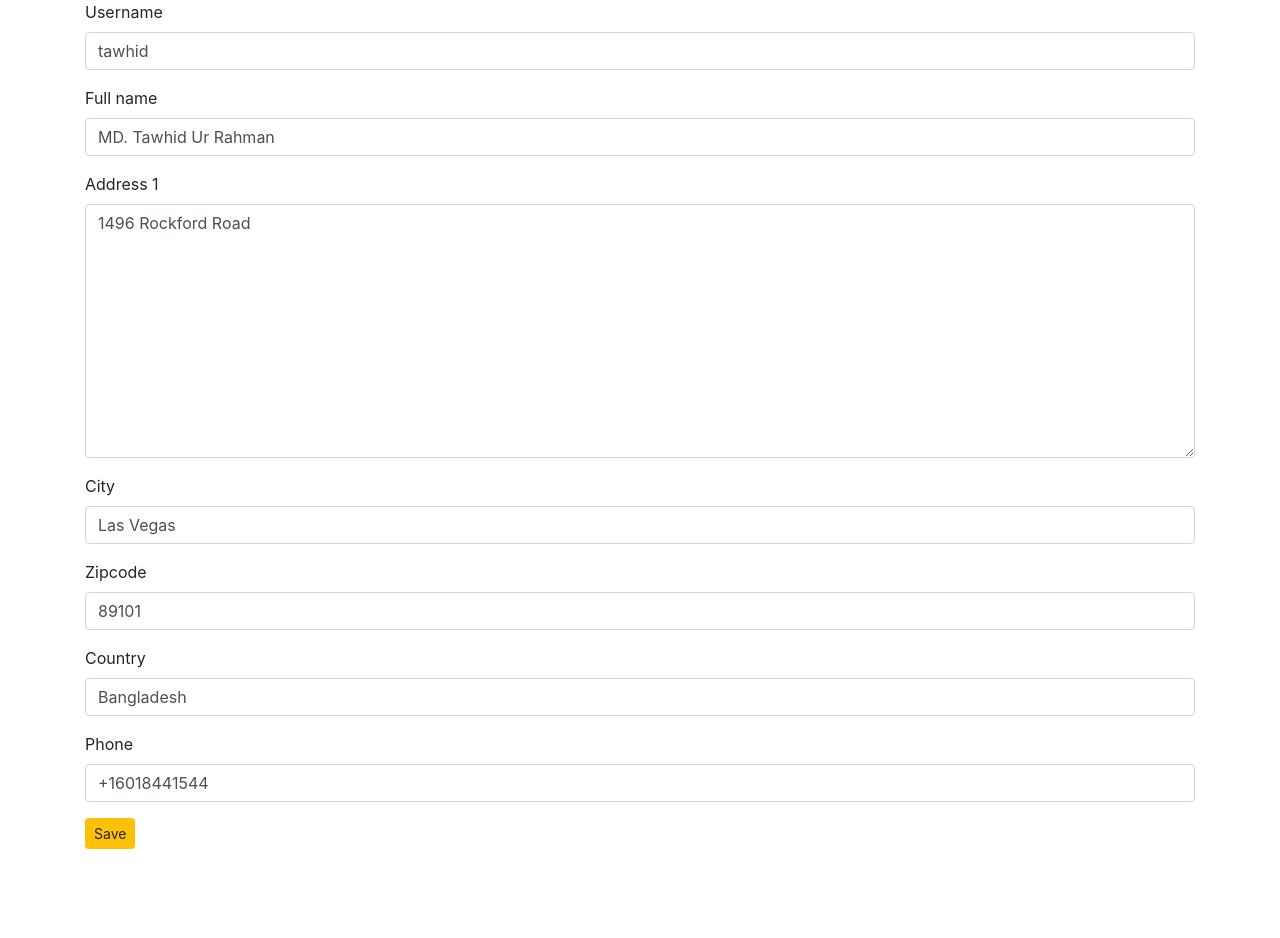
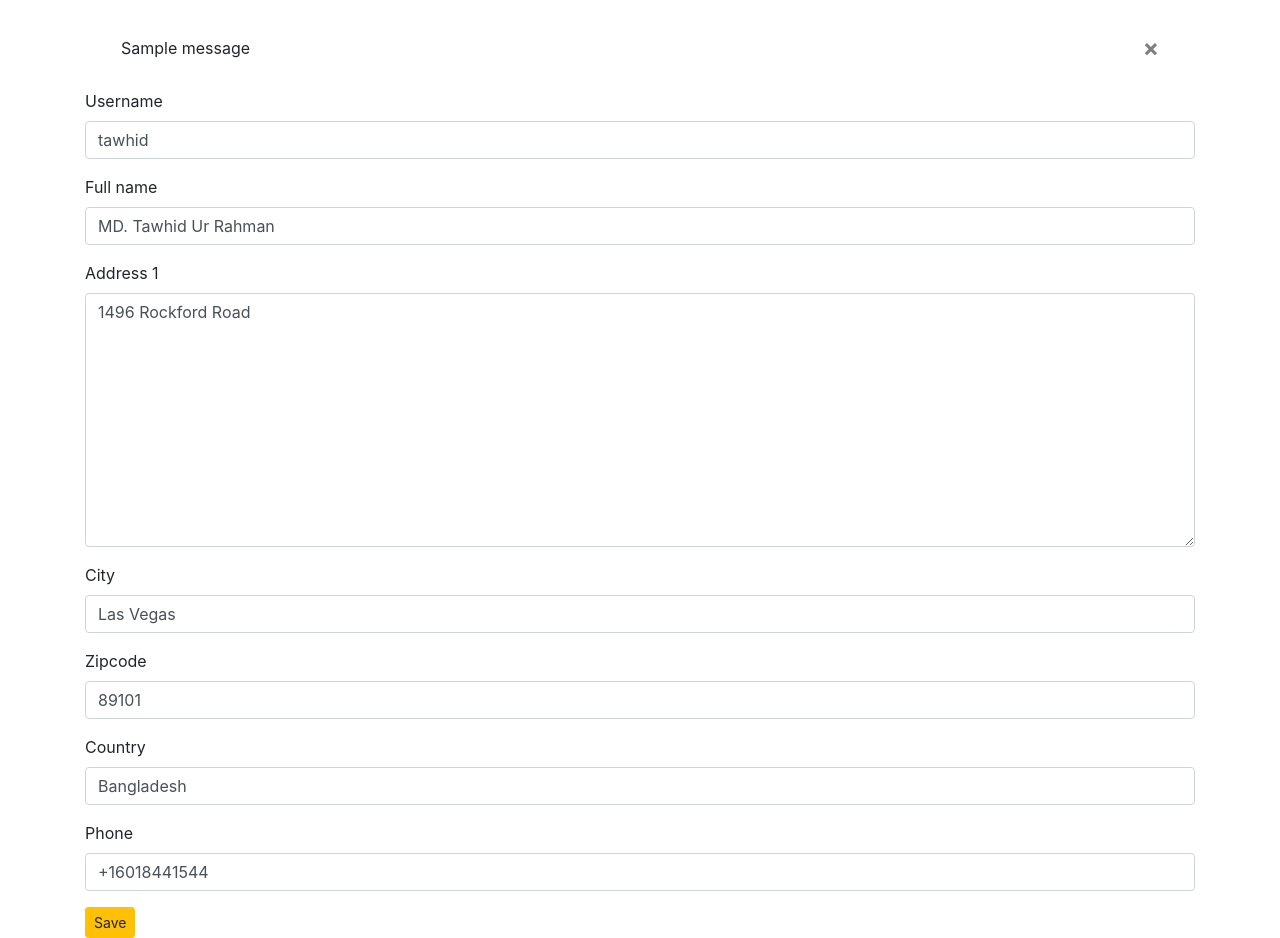
Before and after one commit to TAWHID1248/My_Ecom_Project, a Django app: page /account/profile/ in a window 1280 px wide. Before the commit the page ends 849 px from the top, so only its background shows below. Run offline with Django 4.2, Linux system fonts and the light colour scheme; a user stored in the database is signed in; data comes from the database, SQL or seed files in the repository; both versions use the stored data as it was after the commit; tables that the repository leaves empty hold one stand-in row (values such as "Sample post"); one stand-in notice (Sample message) is shown; some libraries are stand-ins or nearby versions.

Commit message:
message setup

```diff
--- a/App_Login/views.py
+++ b/App_Login/views.py
@@ -52,6 +52,7 @@ def user_profile(request):
         form = ProfileForm(request.POST, instance=profile)
         if form.is_valid():
             form.save()
+            messages.success(request, "Changed saved")
             form = ProfileForm(instance=profile)
     return render(request, 'App_Login/change_profile.html', context={'form': form})
 
@@ -59,5 +60,5 @@ def user_profile(request):
 @login_required
 def logout_user(request):
     logout(request)
-    messages.warning(request, 'You are logged out')
+    messages.warning(request, 'You are logged out!!')
     return HttpResponse("Logged Out")
--- a/templates/App_Login/change_profile.html
+++ b/templates/App_Login/change_profile.html
@@ -6,7 +6,7 @@
 <form method="POST">
 {{ form|crispy }}
 {% csrf_token %}
-<button type="button" class="btn btn-warning btn-sm" >Save</button>
+<button type="submit" class="btn btn-warning btn-sm">Save</button>
 </form>
 
 
--- a/templates/base.html
+++ b/templates/base.html
@@ -12,7 +12,17 @@
         <title>{% block title_block %} E-com | Bohubrihi {% endblock %}</title>
     </head>
     <body>
-        <div class='container'>
+        <div class='container' style="padding-top:15px">
+            <div class="message container mt-2">
+                {% if messages %}
+                {% for message in messages %}
+                <div {% if message.tags %} class="alert alert-{{messgase.tags}}" {% endif %} role="alert">
+                    {{message}}
+                    <button type="button" class="close" data-dismiss="alert" aria-label="Close"><span arial-hidden="true"> &times;</span></button>
+                </div>
+                {% endfor %}
+                {% endif %}
+            </div>
             {% block body_block %} {% endblock %}
         </div>
 
```
Also changed, not shown: db.sqlite3.
